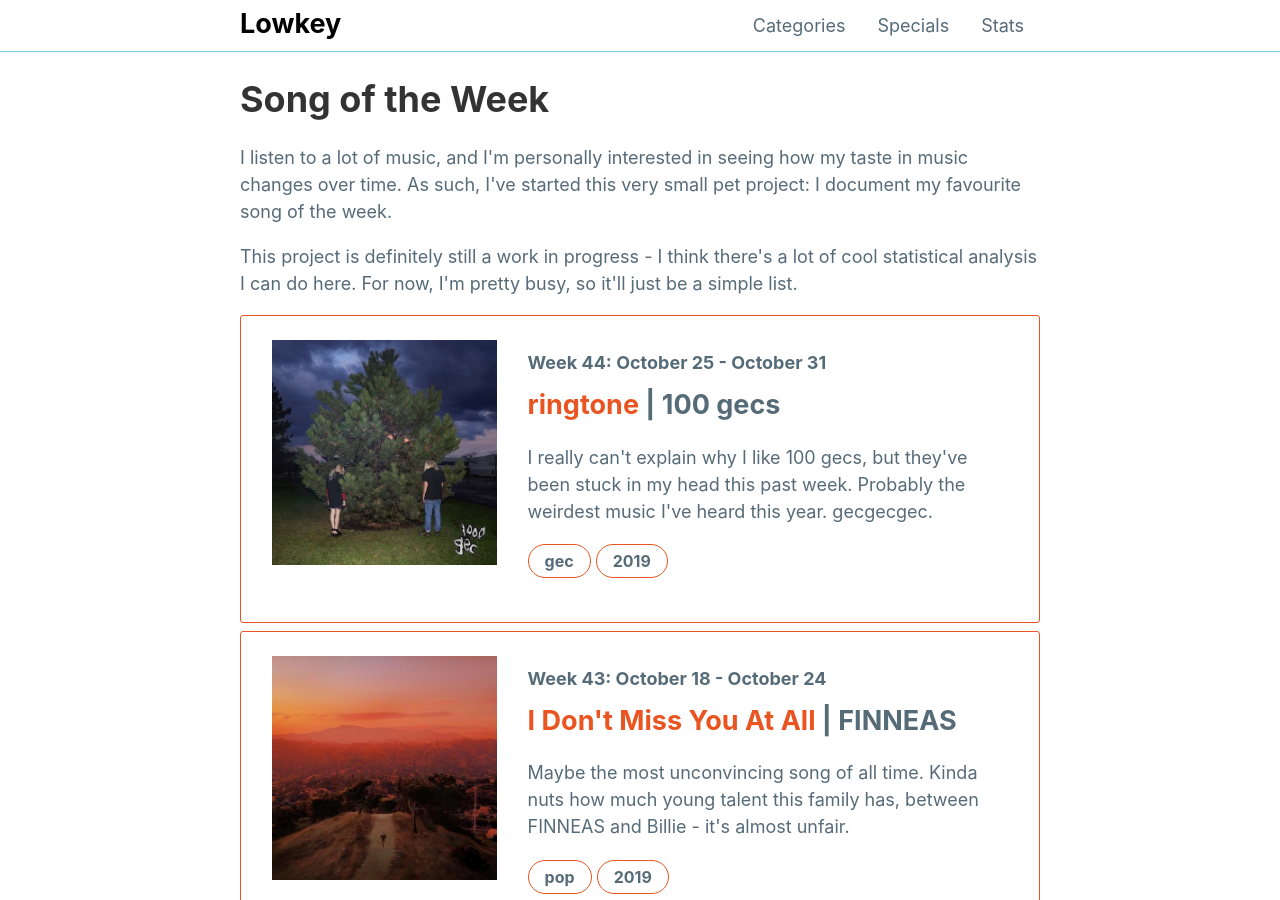
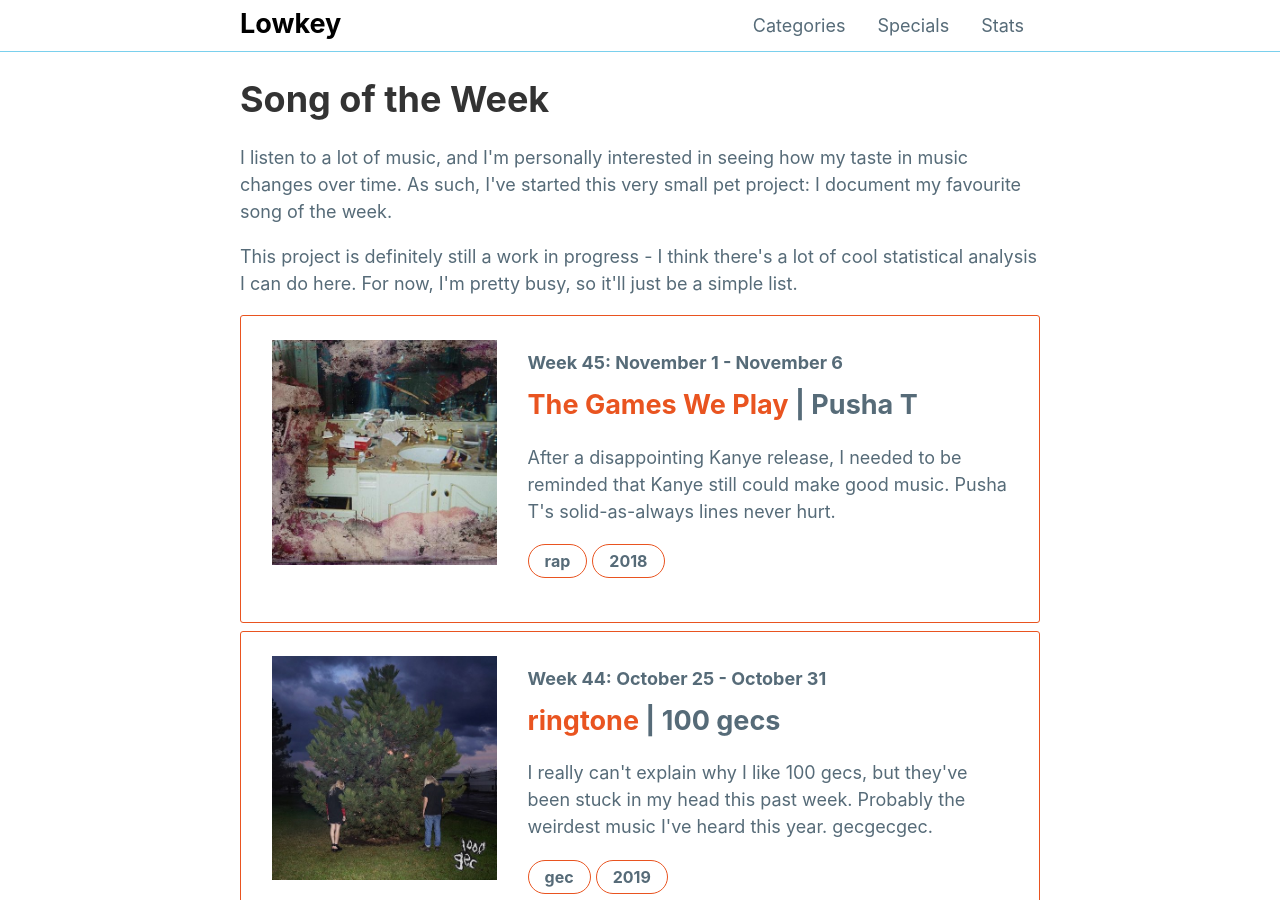
Before and after one commit to mattxwang/lowkey, a Jekyll site: the page built from _stats/song-of-the-week.html, in a window 1280 px wide and 900 px high. Built offline with Jekyll 4.4.1, drawn with Linux system fonts in a browser that asks for light colours; comment, search, counter and statistics services are not loaded.

Commit message:
closed on sundays? are you kidding me?

```diff
--- a/_data/sotw.yml
+++ b/_data/sotw.yml
@@ -438,3 +438,13 @@
   year: 2019
   blurb: >
     I really can't explain why I like 100 gecs, but they've been stuck in my head this past week. Probably the weirdest music I've heard this year. gecgecgec.
+week45:
+  week: "Week 45: November 1 - November 6"
+  title: "The Games We Play"
+  artist: "Pusha T"
+  album: "DAYTONA"
+  album_art: "daytona.jpg"
+  genre: "rap"
+  year: 2018
+  blurb: >
+    After a disappointing Kanye release, I needed to be reminded that Kanye still could make good music. Pusha T's solid-as-always lines never hurt.
```
Also changed, not shown: img/albums/daytona.jpg (added).
